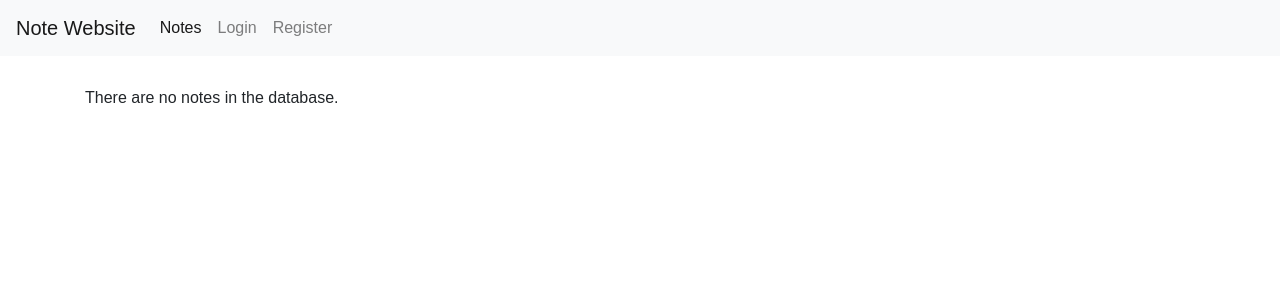
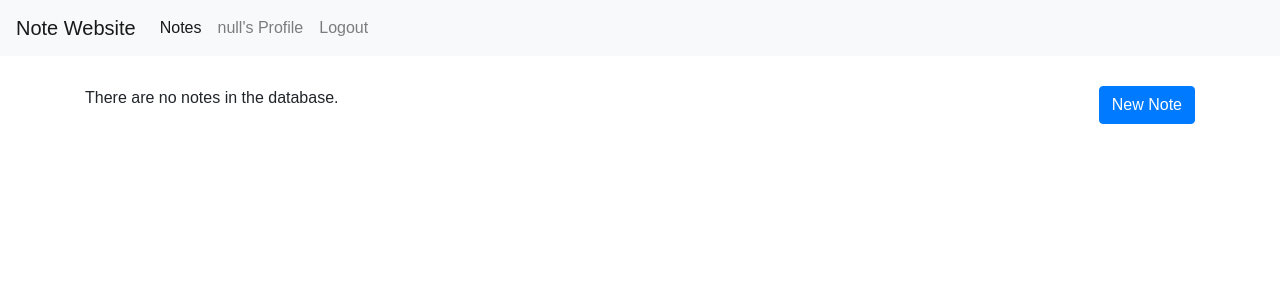
Before and after one commit to sfmqrb/web-hw-3, a React (Create React App) app in the folder Front/: page /notes in a window 1280 px wide. Shown: the top 300 px of the page. Built offline with nearby package versions, Linux system fonts and the light colour scheme; sample sign-in values are in the browser's storage.

Commit message:
login and register ok

```diff
--- /dev/null
+++ b/Front/src/components/buttonAddNote.jsx
@@ -0,0 +1,20 @@
+import { Link } from "react-router-dom";
+import React from "react";
+
+const ButtonAddNote = () => {
+  return (
+    <div>
+      <Link
+        to="/notes/new"
+        className="btn btn-primary float-right"
+        style={{
+          marginBottom: 20,
+          marginLeft: 20,
+        }}>
+        New Note
+      </Link>
+    </div>
+  );
+};
+
+export default ButtonAddNote;
--- a/Front/src/components/loginForm.jsx
+++ b/Front/src/components/loginForm.jsx
@@ -1,11 +1,11 @@
 import React from "react";
 import Joi from "joi-browser";
 import Form from "./common/form";
-import {login} from "../services/authService";
+import { login } from "../services/authService";
 
 class LoginForm extends Form {
   state = {
-        data: {username: "", password: ""},
+    data: { username: "", password: "" },
     errors: {},
   };
 
@@ -17,21 +17,13 @@ class LoginForm extends Form {
   doSubmit = async () => {
     // backend
     console.log("login");
-        const {data} = this.state;
-        console.log(data);
+    const { data } = this.state;
     const output = await login(data.username, data.password);
     console.log(output);
     localStorage.setItem("jwt", output.data["jwt"]);
     localStorage.setItem("notes", JSON.stringify(output.data["notes"]));
-        // //debug
-        // const notes = output.data["notes"]
-        // console.log(notes)
-        // console.log(notes[0])
-        // const notesLocal = localStorage.getItem("notes")
-        // console.log("local")
-        // console.log(notesLocal)
-        // console.log(notesLocal[0])
-        window.location = "/"; // full reload of app
+    localStorage.setItem("name", output.data["name"]);
+    window.location = "/";
     // try catch 400 username not exists
     console.log("Submitted");
   };
--- a/Front/src/components/logout.jsx
+++ b/Front/src/components/logout.jsx
@@ -2,7 +2,9 @@ import React, { Component } from "react";
 
 class Logout extends React.Component {
   componentDidMount() {
-    localStorage.removeItem("jwt");
+    // localStorage.removeItem("jwt");
+    // localStorage.removeItem("notes");
+    localStorage.clear();
     window.location = "/login";
   }
   render() {
--- a/Front/src/components/navBar.jsx
+++ b/Front/src/components/navBar.jsx
@@ -1,7 +1,8 @@
 import React from "react";
 import { Link, NavLink } from "react-router-dom";
 
-const NavBar = ({ user }) => {
+const NavBar = () => {
+  const user = localStorage.getItem("jwt");
   return (
     <nav className="navbar navbar-expand-lg navbar-light bg-light">
       <Link className="navbar-brand" to="/">
@@ -37,7 +38,7 @@ const NavBar = ({ user }) => {
           {user && (
             <React.Fragment>
               <NavLink className="nav-item nav-link" to="/profile">
-                {user.name}
+                {localStorage.getItem("name") + "'s Profile"}
               </NavLink>
               <NavLink className="nav-item nav-link" to="/logout">
                 Logout
--- a/Front/src/components/notes.jsx
+++ b/Front/src/components/notes.jsx
@@ -1,15 +1,16 @@
-import React, {Component} from "react";
-import {Link} from "react-router-dom";
+import React, { Component } from "react";
 import NotesTable from "./notesTable";
 import ListGroup from "./common/listGroup";
 import Pagination from "./common/pagination";
-import {deleteNote, getNotes} from "../services/fakeNoteService";
-import {getTypes} from "../services/typeService";
-import {paginate} from "../utils/paginate";
+import { deleteNote, getNotes } from "../services/fakeNoteService";
+import { getTypes } from "../services/typeService";
+import { paginate } from "../utils/paginate";
+import ButtonAddNote from "./buttonAddNote";
+
 import _ from "lodash";
 import SearchBox from "./searchBox";
 import "bootstrap/dist/css/bootstrap-grid.css";
-import {object} from "prop-types";
+// import { object } from "prop-types";
 
 class Notes extends Component {
   state = {
@@ -19,15 +20,15 @@ class Notes extends Component {
     pageSize: 4,
     searchQuery: "",
     selectedType: null,
-        sortColumn: {path: "title", order: "asc"},
+    sortColumn: { path: "title", order: "asc" },
   };
 
   componentDidMount() {
-        const types = [{_id: "", name: "All Types"}, ...getTypes()];
-        const x = getNotes()
+    const types = [{ _id: "", name: "All Types" }, ...getTypes()];
+    const x = getNotes();
     // console.log(x[0])
     // console.log(JSON.parse(getNotes()))
-        this.setState({notes: JSON.parse(x), types});
+    this.setState({ notes: JSON.parse(x), types });
     // backend use cached data to set state notes
     // modify getNotes() to return cached data
     // delete cached notes
@@ -46,7 +47,7 @@ class Notes extends Component {
   handleDelete = (note) => {
     // locally delete
     const notes = this.state.notes.filter((m) => m._id !== note._id);
-        this.setState({notes});
+    this.setState({ notes });
     // server delete
     console.log(note);
     let result = deleteNote(note._id);
@@ -69,19 +70,19 @@ class Notes extends Component {
   // };
 
   handlePageChange = (page) => {
-        this.setState({currentPage: page});
+    this.setState({ currentPage: page });
   };
 
   handleTypeSelect = (type) => {
-        this.setState({selectedType: type, searchQuery: "", currentPage: 1});
+    this.setState({ selectedType: type, searchQuery: "", currentPage: 1 });
   };
 
   handleSearch = (query) => {
-        this.setState({searchQuery: query, selectedType: null, currentPage: 1});
+    this.setState({ searchQuery: query, selectedType: null, currentPage: 1 });
   };
 
   handleSort = (sortColumn) => {
-        this.setState({sortColumn});
+    this.setState({ sortColumn });
   };
 
   getPagedData = () => {
@@ -108,16 +109,22 @@ class Notes extends Component {
 
     const notes = paginate(sorted, currentPage, pageSize);
 
-        return {totalCount: filtered.length, data: notes};
+    return { totalCount: filtered.length, data: notes };
   };
   render() {
-        this.state.notes = this.state.notes === null ? [] : this.state.notes
-        const {length: count} = this.state.notes;
-        const {pageSize, currentPage, sortColumn, searchQuery} = this.state;
+    this.state.notes = this.state.notes === null ? [] : this.state.notes;
+    const { length: count } = this.state.notes;
+    const { pageSize, currentPage, sortColumn, searchQuery } = this.state;
 
-        if (count === 0) return <p>There are no notes in the database.</p>;
+    if (count === 0)
+      return (
+        <div>
+          <p className="float-left">There are no notes in the database.</p>
+          <ButtonAddNote className="float-right" />
+        </div>
+      );
 
-        const {totalCount, data: notes} = this.getPagedData();
+    const { totalCount, data: notes } = this.getPagedData();
 
     return (
       <div className="row">
@@ -126,25 +133,15 @@ class Notes extends Component {
             items={this.state.types}
             selectedItem={this.state.selectedType}
             onItemSelect={this.handleTypeSelect}
-                        style={{justifyContent: "center"}}
+            style={{ justifyContent: "center" }}
           />
         </div>
         <div className="col">
           <div className="mt-5">
-                        <div>
-                            <Link
-                                to="/notes/new"
-                                className="btn btn-primary float-right"
-                                style={{
-                                    marginBottom: 20,
-                                    marginLeft: 20,
-                                }}>
-                                New Note
-                            </Link>
-                        </div>
+            <ButtonAddNote />
             <p>Showing {totalCount} notes in the database.</p>
           </div>
-                    <SearchBox value={searchQuery} onChange={this.handleSearch}/>
+          <SearchBox value={searchQuery} onChange={this.handleSearch} />
           <NotesTable
             notes={notes}
             sortColumn={sortColumn}
```
Also changed, not shown: Front/src/components/registerForm.jsx (+6 -6 lines). Lines whose indentation alone changed are shown as unchanged.
